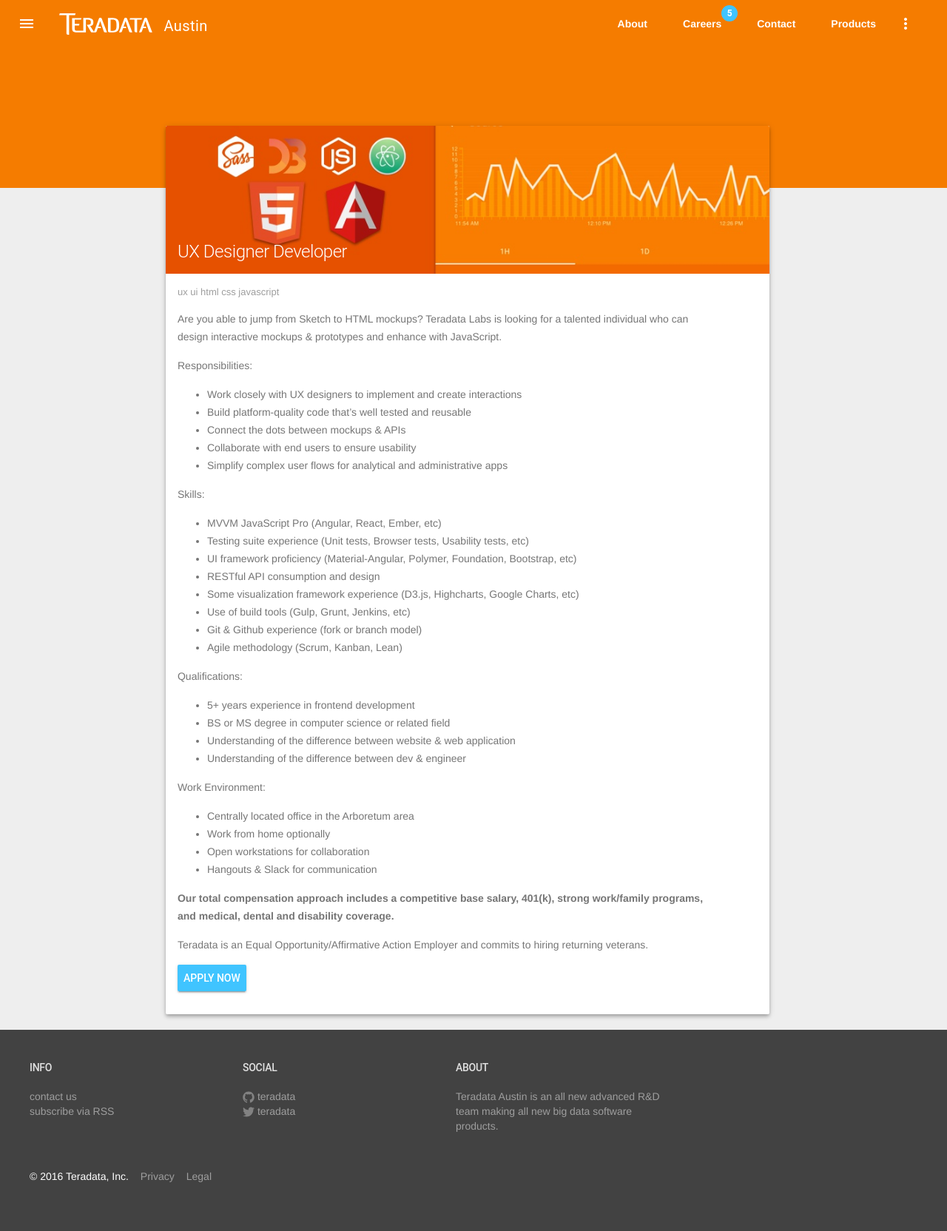
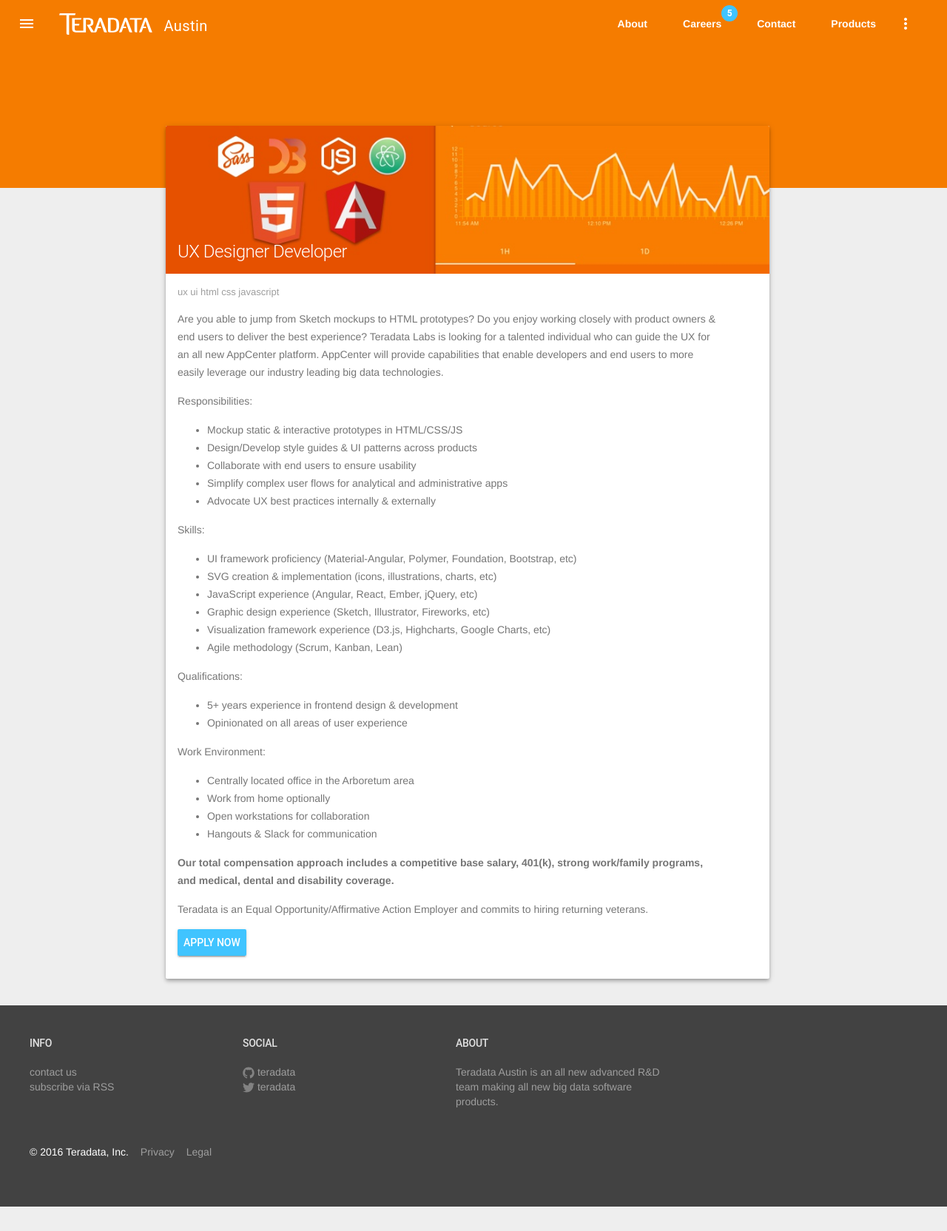
Before and after one commit to lovebdsobuj/TeradataAustin.github.io, a Jekyll site: the page built from _posts/2015-01-19-ux-designer-developer.markdown, in a window 1280 px wide. Shown: the whole page at 74% size. Built offline with Jekyll 4.4.1, drawn with Linux system fonts in a browser that asks for light colours.

Commit message:
update(content)

```diff
--- a/_posts/2015-01-19-ux-designer-developer.markdown
+++ b/_posts/2015-01-19-ux-designer-developer.markdown
@@ -7,33 +7,29 @@
 image: img/posts/ux-designer-dev.jpg
 thumb: img/posts/thumbs/ux-designer-dev.jpg
 ---
-Are you able to jump from Sketch to HTML mockups? Teradata Labs is looking for a talented individual who can design interactive mockups & prototypes and enhance with JavaScript.
+Are you able to jump from Sketch mockups to HTML prototypes? Do you enjoy working closely with product owners & end users to deliver the best experience? Teradata Labs is looking for a talented individual who can guide the UX for an all new AppCenter platform. AppCenter will provide capabilities that enable developers and end users to more easily leverage our industry leading big data technologies.
 
 Responsibilities:
 
-- Work closely with UX designers to implement and create interactions
-- Build platform-quality code that’s well tested and reusable
-- Connect the dots between mockups & APIs
+- Mockup static & interactive prototypes in HTML/CSS/JS
+- Design/Develop style guides & UI patterns across products
 - Collaborate with end users to ensure usability
 - Simplify complex user flows for analytical and administrative apps
+- Advocate UX best practices internally & externally
 
 Skills:
 
-- MVVM JavaScript Pro (Angular, React, Ember, etc)
-- Testing suite experience (Unit tests, Browser tests, Usability tests, etc)
 - UI framework proficiency (Material-Angular, Polymer, Foundation, Bootstrap, etc)
-- RESTful API consumption and design
-- Some visualization framework experience (D3.js, Highcharts, Google Charts, etc)
-- Use of build tools (Gulp, Grunt, Jenkins, etc)
-- Git & Github experience (fork or branch model)
+- SVG creation & implementation (icons, illustrations, charts, etc)
+- JavaScript experience (Angular, React, Ember, jQuery, etc)
+- Graphic design experience (Sketch, Illustrator, Fireworks, etc)
+- Visualization framework experience (D3.js, Highcharts, Google Charts, etc)
 - Agile methodology (Scrum, Kanban, Lean)
 
 Qualifications:
 
-- 5+ years experience in frontend development
-- BS or MS degree in computer science or related field
-- Understanding of the difference between website & web application
-- Understanding of the difference between dev & engineer
+- 5+ years experience in frontend design & development
+- Opinionated on all areas of user experience
 
 Work Environment:
 
@@ -46,6 +42,6 @@
 
 Teradata is an Equal Opportunity/Affirmative Action Employer and commits to hiring returning veterans.
 
-<a href="https://teradata.taleo.net/careersection/prof/jobdetail.ftl?job=164900" class="mdl-button mdl-js-button mdl-button--raised mdl-js-ripple-effect mdl-button--accent" target="_blank">
+<a href="https://teradata.taleo.net/careersection/prof/jobdetail.ftl?job=164891" class="mdl-button mdl-js-button mdl-button--raised mdl-js-ripple-effect mdl-button--accent" target="_blank">
   Apply Now
 </a>
```
Also changed, not shown: about.md (+5 -7 lines), index.html (+4 -4 lines).
